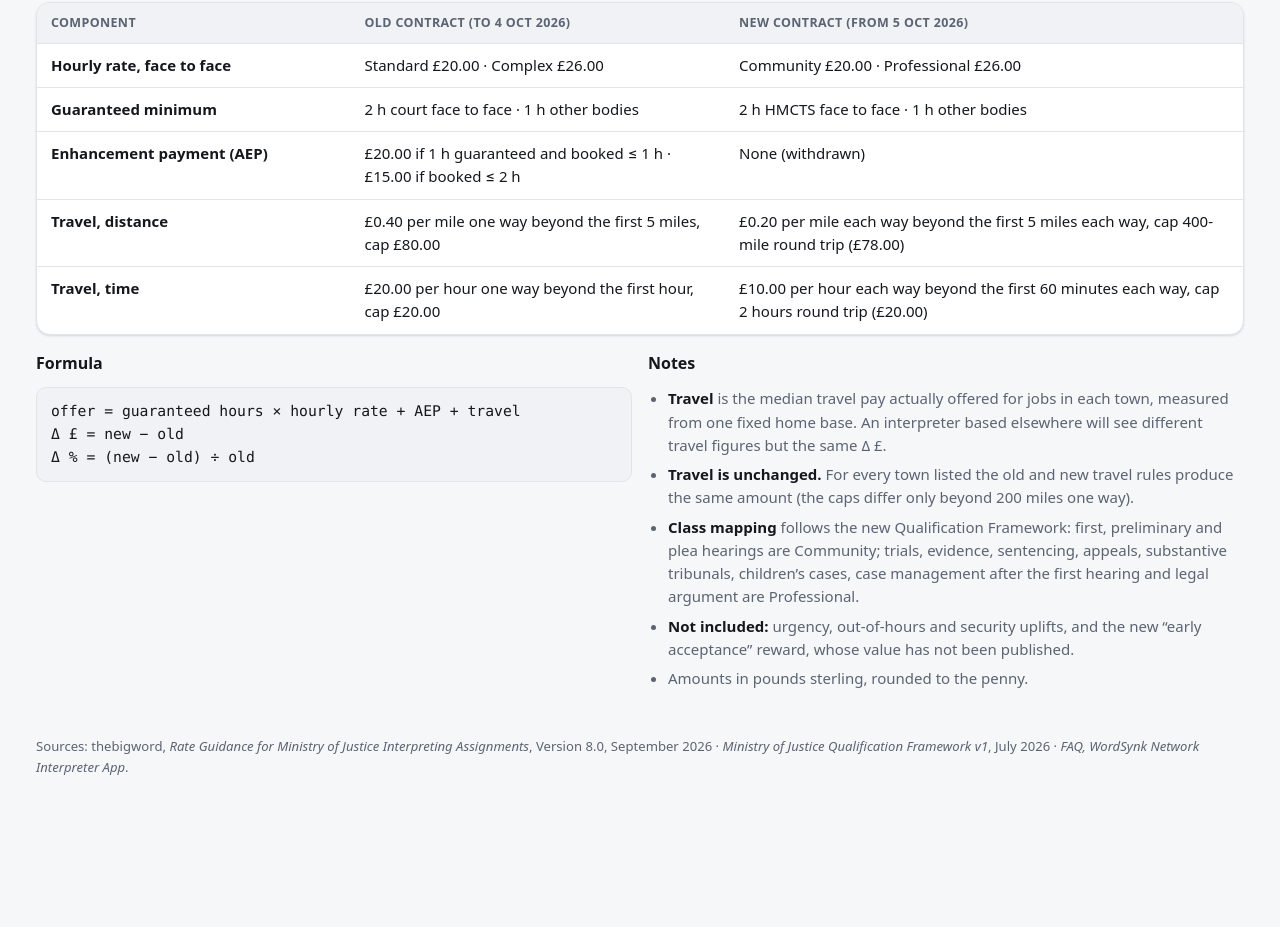
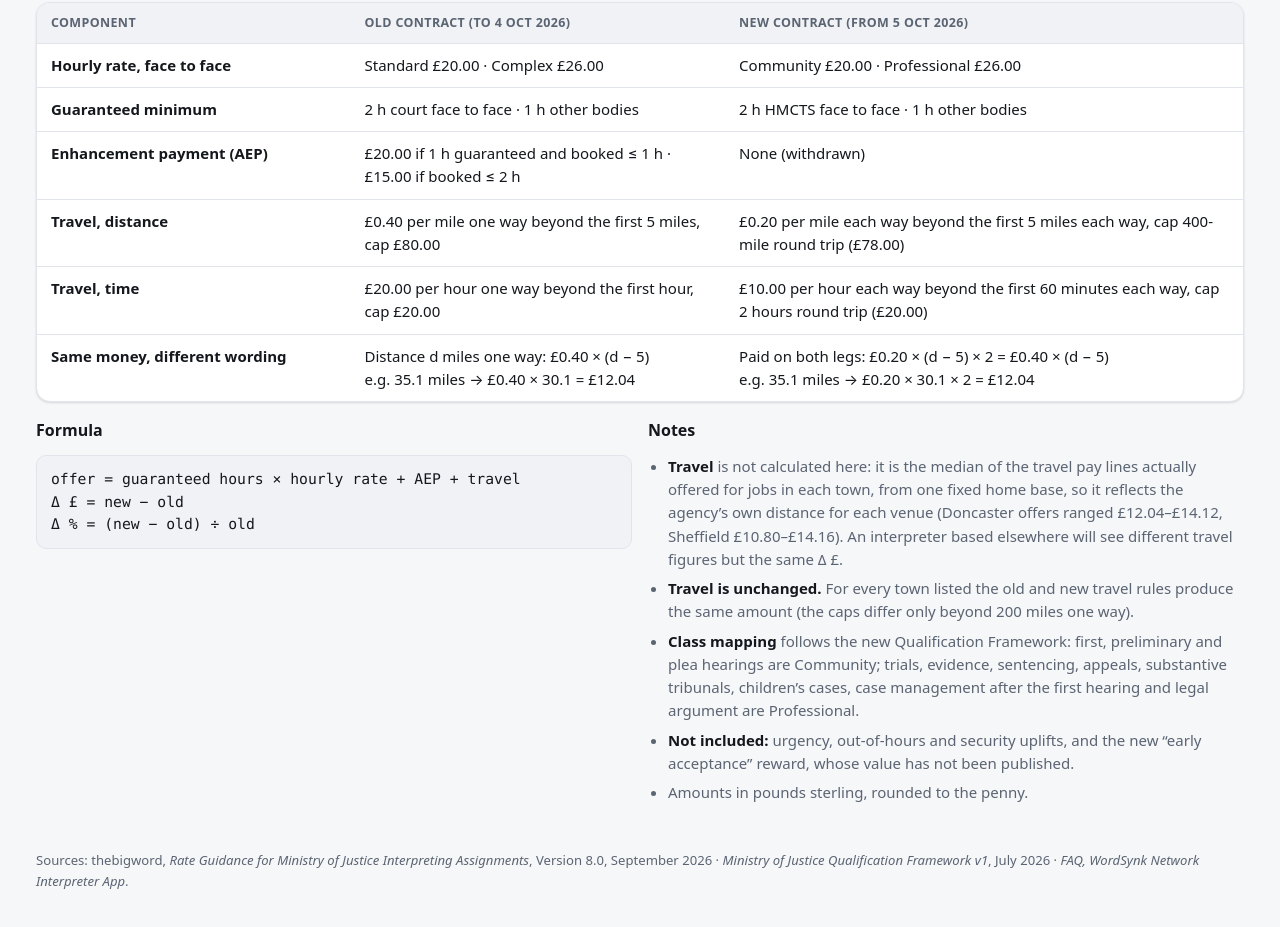
Before and after one commit to speeed76/moj-interpreting-rates, a plain HTML site: page index.html in a window 1280 px wide. Shown: the part 2808-3735 px from the top of the page. Before the commit the page ends 3649 px from the top, so only its background shows below. Drawn offline with Linux system fonts and the light colour scheme.

Commit message:
Show that the old and new travel rules pay the same, with a worked example

```diff
--- a/index.html
+++ b/index.html
@@ -233,6 +233,7 @@
           <tr><td>Enhancement payment (AEP)</td><td>£20.00 if 1 h guaranteed and booked ≤ 1 h · £15.00 if booked ≤ 2 h</td><td>None (withdrawn)</td></tr>
           <tr><td>Travel, distance</td><td>£0.40 per mile one way beyond the first 5 miles, cap £80.00</td><td>£0.20 per mile each way beyond the first 5 miles each way, cap 400-mile round trip (£78.00)</td></tr>
           <tr><td>Travel, time</td><td>£20.00 per hour one way beyond the first hour, cap £20.00</td><td>£10.00 per hour each way beyond the first 60 minutes each way, cap 2 hours round trip (£20.00)</td></tr>
+          <tr><td>Same money, different wording</td><td>Distance d miles one way: £0.40 × (d − 5)<br>e.g. 35.1 miles → £0.40 × 30.1 = £12.04</td><td>Paid on both legs: £0.20 × (d − 5) × 2 = £0.40 × (d − 5)<br>e.g. 35.1 miles → £0.20 × 30.1 × 2 = £12.04</td></tr>
         </tbody>
       </table>
     </div>
@@ -244,7 +245,7 @@
       <div>
         <h2 style="font-size:1rem">Notes</h2>
         <ul class="notes">
-          <li><strong>Travel</strong> is the median travel pay actually offered for jobs in each town, measured from one fixed home base. An interpreter based elsewhere will see different travel figures but the same Δ £.</li>
+          <li><strong>Travel</strong> is not calculated here: it is the median of the travel pay lines actually offered for jobs in each town, from one fixed home base, so it reflects the agency’s own distance for each venue (Doncaster offers ranged £12.04–£14.12, Sheffield £10.80–£14.16). An interpreter based elsewhere will see different travel figures but the same Δ £.</li>
           <li><strong>Travel is unchanged.</strong> For every town listed the old and new travel rules produce the same amount (the caps differ only beyond 200 miles one way).</li>
           <li><strong>Class mapping</strong> follows the new Qualification Framework: first, preliminary and plea hearings are Community; trials, evidence, sentencing, appeals, substantive tribunals, children’s cases, case management after the first hearing and legal argument are Professional.</li>
           <li><strong>Not included:</strong> urgency, out-of-hours and security uplifts, and the new “early acceptance” reward, whose value has not been published.</li>
```
